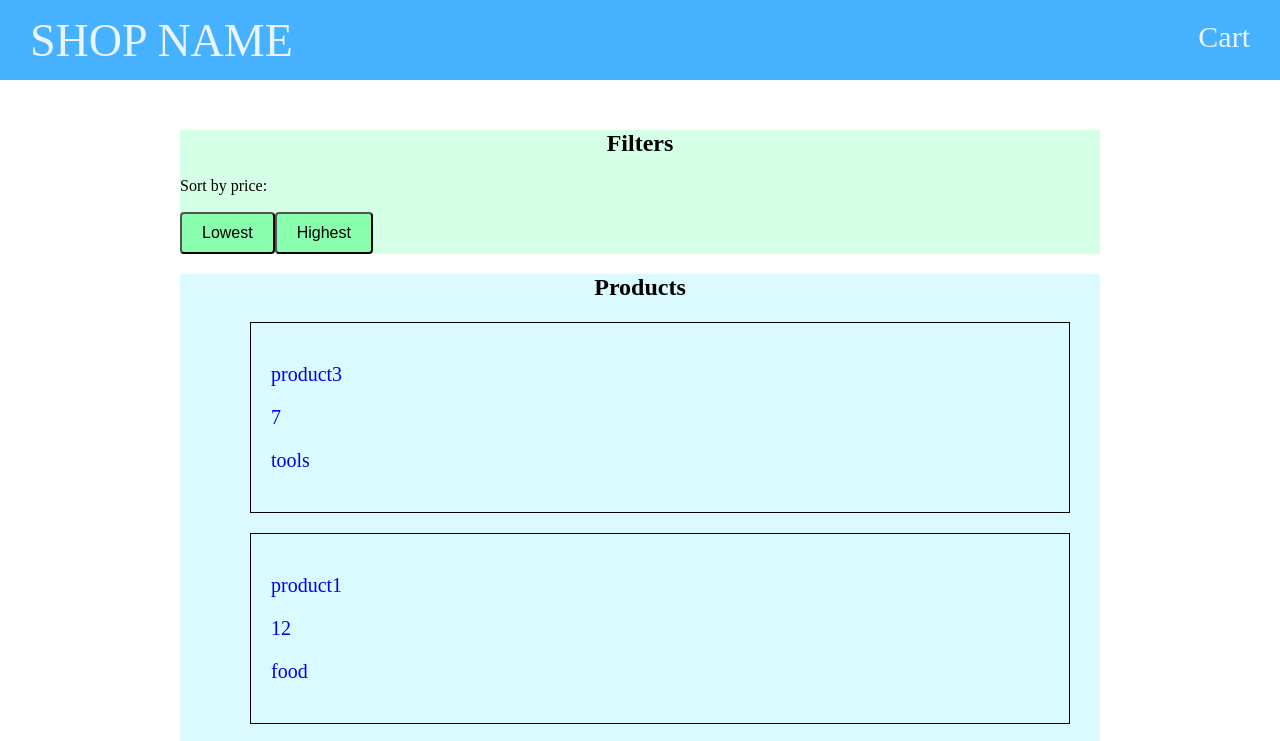
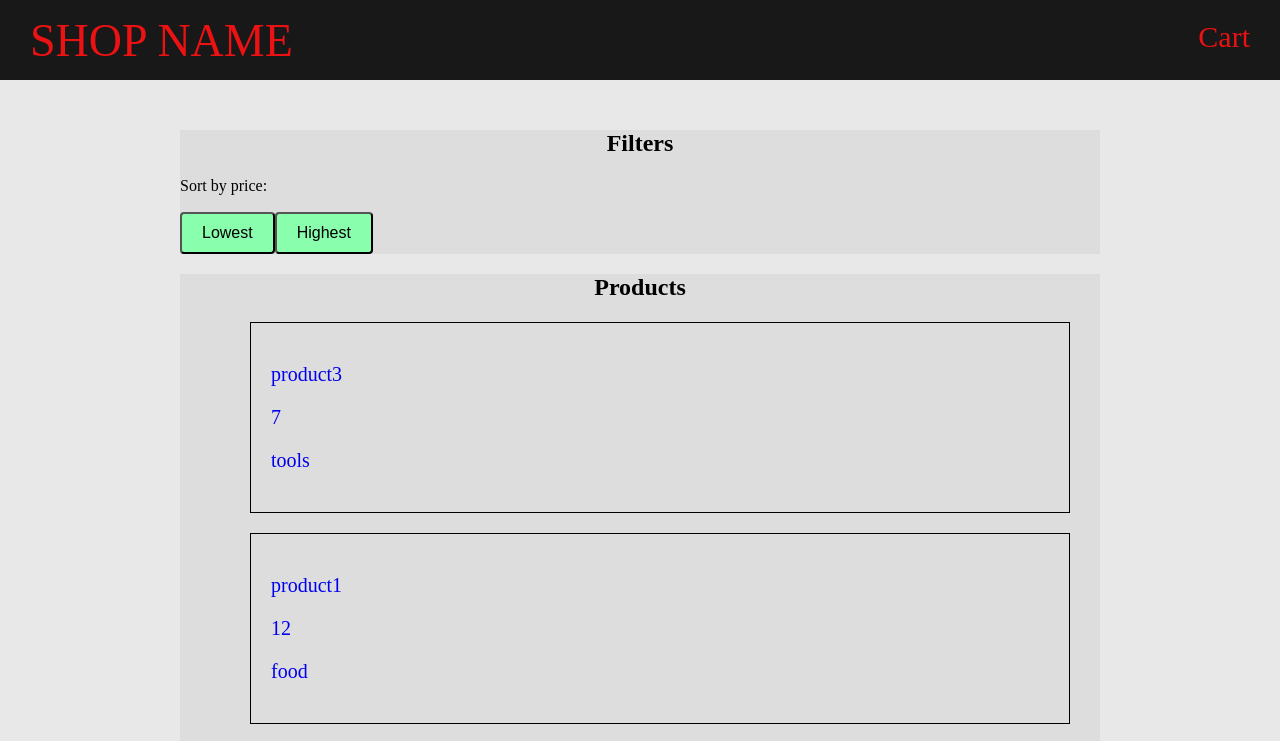
Before and after one commit to ScalaConsultants/react-example-app, a React app: page / in a window 1280 px wide. Shown: the top 741 px of the page. Built offline with nearby package versions, Linux system fonts and the light colour scheme.

Commit message:
change site colors

```diff
--- a/src/components/App/App.css
+++ b/src/components/App/App.css
@@ -3,6 +3,10 @@
   list-style: none;
 }
 
+body{
+  background-color: rgb(232,232,232);
+}
+
 h1,h2,h3,h4{
   text-align: center;
 }
--- a/src/components/Filters/FiltersStyle.js
+++ b/src/components/Filters/FiltersStyle.js
@@ -2,7 +2,7 @@ import styled from 'styled-components';
 
 // language=SCSS prefix=dummy{ suffix=}
 const FiltersStyle = styled.div`
-    background-color: #d5ffe6;
+    background-color: rgb(221,221,221);
 `;
 
 export default FiltersStyle;
--- a/src/components/Navbar/CartButton.js
+++ b/src/components/Navbar/CartButton.js
@@ -2,7 +2,7 @@ import styled from 'styled-components';
 
 // language=SCSS prefix=dummy{ suffix=}
 const Logo = styled.span`
-    color: #eaf4ff;
+    color: rgb(234,18,18);
     font-size: 30px;
     float:right;
     margin:20px 30px;
--- a/src/components/Navbar/Logo.js
+++ b/src/components/Navbar/Logo.js
@@ -2,7 +2,7 @@ import styled from 'styled-components';
 
 // language=SCSS prefix=dummy{ suffix=}
 const Logo = styled.span`
-    color: #eaf4ff;
+    color: rgb(234,18,18);
     font-size: 46px;
     float: left;
     margin: 15px 30px;
--- a/src/components/Navbar/NavbarStyle.js
+++ b/src/components/Navbar/NavbarStyle.js
@@ -3,7 +3,7 @@ import styled from 'styled-components';
 // language=SCSS prefix=dummy{ suffix=}
 const NavbarStyle = styled.div`
     height: 80px;
-    background-color: #46b1ff;
+    background-color: rgb(24,24,24);
 `;
 
 export default NavbarStyle;
--- a/src/components/ProductsList/ProductListStyle.js
+++ b/src/components/ProductsList/ProductListStyle.js
@@ -2,7 +2,7 @@ import styled from 'styled-components';
 
 // language=SCSS prefix=dummy{ suffix=}
 const ProductsListStyle = styled.div`
-    background-color: #dafaff;
+    background-color: rgb(221,221,221);
 `;
 
 export default ProductsListStyle;
```
